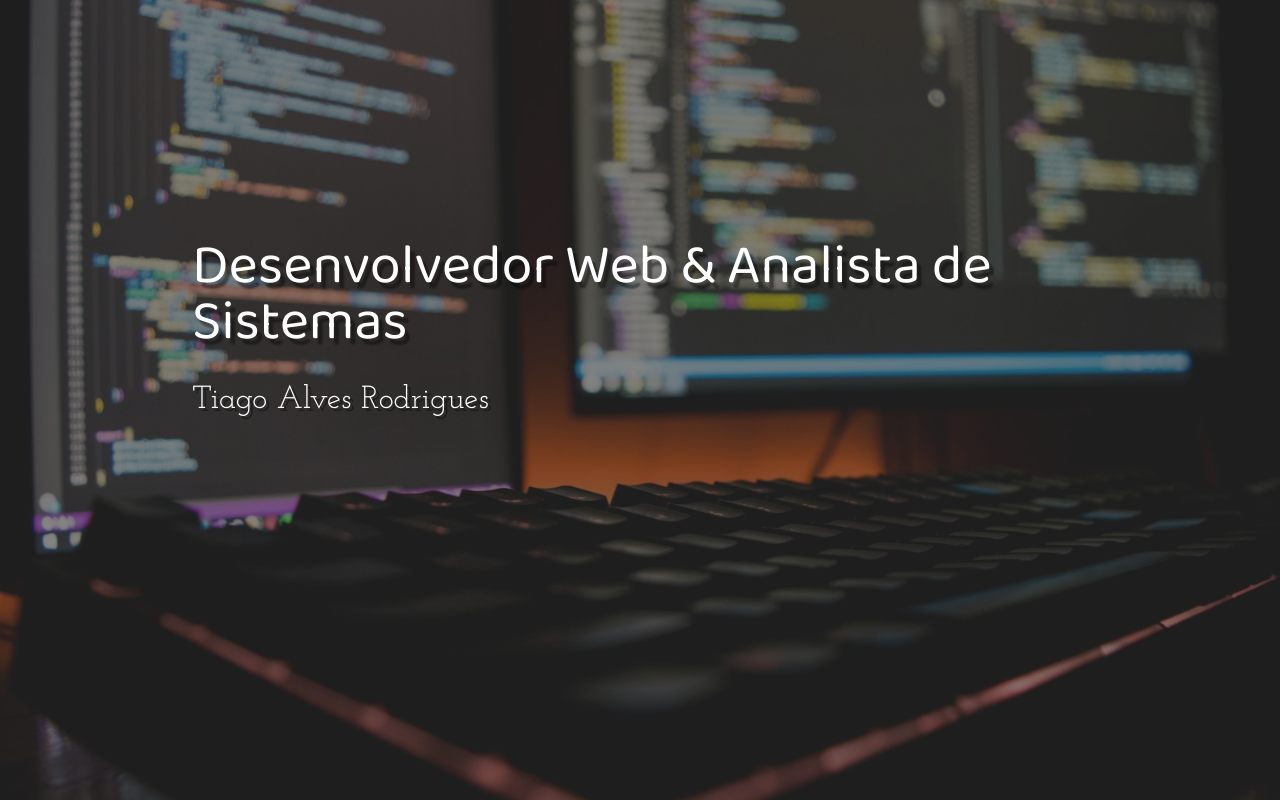
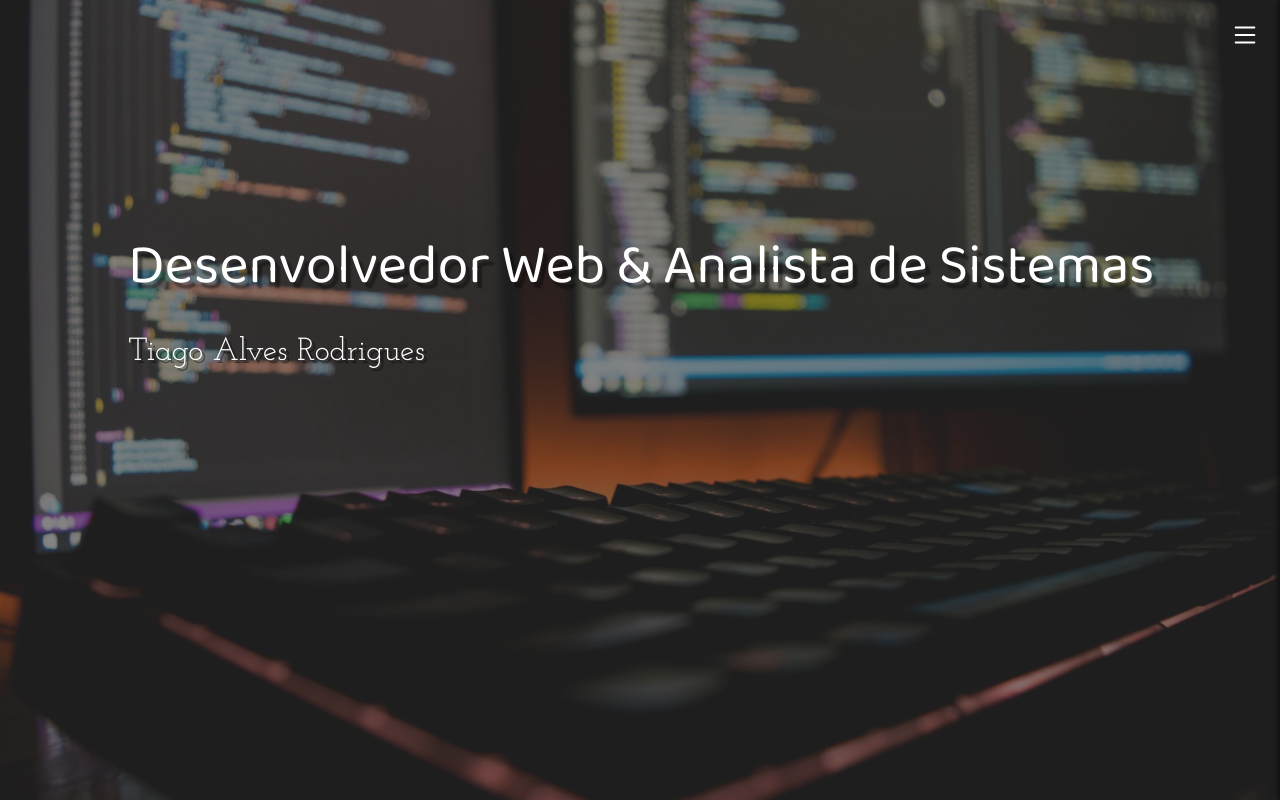
Before and after one commit to tiagorodri-dev/portfolio, a React (Vite) app: page / in a window 1280 px wide. Built offline with nearby package versions, Linux system fonts and the light colour scheme.

Commit message:
feat: create menu

```diff
--- a/package.json
+++ b/package.json
@@ -10,8 +10,10 @@
     "preview": "vite preview"
   },
   "dependencies": {
+    "bootstrap": "^5.3.3",
     "react": "^18.3.1",
-    "react-dom": "^18.3.1"
+    "react-dom": "^18.3.1",
+    "react-icons": "^5.2.1"
   },
   "devDependencies": {
     "@types/react": "^18.3.3",
--- a/src/components/Container/index.jsx
+++ b/src/components/Container/index.jsx
@@ -3,7 +3,7 @@ import Header from '../Header';
 
 function Container() {
     return (
-        <div className='container'>
+        <div>
             <Header></Header>
         </div>
     )
--- a/src/components/Header/index.jsx
+++ b/src/components/Header/index.jsx
@@ -1,8 +1,10 @@
 import './style.css';
 import ImageBackground from "../../assets/background-image.jpg";
+import Menu from '../Menu';
 
 function Header() {
     return (
+        <>
             <header>
                 <div className="img-wrapper">
                     <img src={ImageBackground} alt="imagem de fundo" />
@@ -12,6 +14,8 @@ function Header() {
                     <p>Tiago Alves Rodrigues</p>
                 </div>
             </header>
+            <Menu/>
+        </>
     )
 }
 
--- a/src/components/Header/style.css
+++ b/src/components/Header/style.css
@@ -33,8 +33,8 @@ header {
 .banner {
     position: absolute;
     top: 30%;
-    left: 15%;
-    width: 800px;
+    left: 10%;
+    max-width: 100%;
 }
 
 .banner h1 {
@@ -67,3 +67,33 @@ header {
         opacity: 1;
     }
 }
+
+@media (max-width: 575.98px) {
+    /* .banner h1 {
+        font-size: 3rem;
+    } */
+}
+
+@media (min-width: 576px) and (max-width: 767.98px) {
+    /* .banner h1 {
+        font-size: 1.5rem;
+    } */
+}
+
+@media (min-width: 768px) and (max-width: 991.98px) {
+    /* .banner h1 {
+        font-size: 5rem;
+    } */
+}
+
+@media (min-width: 992px) and (max-width: 1199.98px) {
+    /* .banner h1 {
+        font-size: 3rem;
+    } */
+}
+
+@media (min-width: 1200px) {
+    /* .banner h1 {
+        font-size: 3.5rem;
+    } */
+}
--- /dev/null
+++ b/src/components/Menu/index.jsx
@@ -0,0 +1,82 @@
+import { useState, useEffect, useRef } from 'react';
+import 'bootstrap/dist/css/bootstrap.min.css';
+import { BsList, BsX, BsHouse, BsTelephone, BsLightbulb, BsCardChecklist } from "react-icons/bs";
+import './style.css';
+
+function Menu() {
+    const [isOpen, setIsOpen] = useState(false);
+    const [isMenuLoaded, setIsMenuLoaded] = useState(false);
+    const menuRef = useRef(null);
+
+    const toggleMenu = () => {
+        if (!isOpen) {
+            setIsOpen(true);
+            setTimeout(() => {
+                setIsMenuLoaded(true);
+            }, 300); // Correspondendo ao tempo de transição do CSS
+        } else {
+            setIsMenuLoaded(false);
+            setIsOpen(false);
+        }
+    };
+
+    const handleClickOutside = (event) => {
+        if (menuRef.current && !menuRef.current.contains(event.target)) {
+            setIsMenuLoaded(false);
+            setIsOpen(false);
+        }
+    };
+
+    useEffect(() => {
+        document.addEventListener('mousedown', handleClickOutside);
+
+        return () => {
+            document.removeEventListener('mousedown', handleClickOutside);
+        };
+    }, []);
+
+    return (
+        <>
+            <button
+                className="navbar-toggler"
+                type="button"
+                onClick={toggleMenu}
+            >
+                {isOpen && isMenuLoaded ? (
+                    <BsX size={30} />
+                ) : (
+                    <BsList size={30} color="#fff" />
+                )}
+            </button>
+            <div ref={menuRef} className={`side-menu ${isOpen ? 'open' : ''}`}>
+                <ul className="navbar-nav">
+                    <li className="nav-item">
+                        <a className="nav-link" href="#">
+                            <BsHouse /> Home
+                        </a>
+                    </li>
+                    <hr />
+                    <li className="nav-item">
+                        <a className="nav-link" href="#">
+                            <BsLightbulb /> Conhecimentos
+                        </a>
+                    </li>
+                    <hr />
+                    <li className="nav-item">
+                        <a className="nav-link" href="#">
+                            <BsCardChecklist /> Projetos
+                        </a>
+                    </li>
+                    <hr />
+                    <li className="nav-item">
+                        <a className="nav-link" href="#">
+                            <BsTelephone /> Contato
+                        </a>
+                    </li>
+                </ul>
+            </div>
+        </>
+    );
+}
+
+export default Menu;
--- /dev/null
+++ b/src/components/Menu/style.css
@@ -0,0 +1,50 @@
+/* Menu.css */
+
+.navbar-toggler {
+    position: fixed;
+    top: 20px;
+    right: 20px;
+    z-index: 1001;
+    background-color: transparent;
+    border: none;
+}
+
+.side-menu {
+    position: fixed;
+    top: 0;
+    right: -300px;
+    width: 300px;
+    height: 100%;
+    background-color: #f8f9fa;
+    box-shadow: -2px 0 5px rgba(0, 0, 0, 0.5);
+    transition: right 0.7s ease-in-out;
+    z-index: 1000;
+    padding-top: 60px;
+}
+
+.side-menu.open {
+    right: 0;
+}
+
+.nav-item {
+    margin: 5px 0;
+}
+
+hr {
+    margin: 5px;
+}
+
+.nav-link {
+    display: flex;
+    align-items: center;
+    gap: 12px;
+    padding: 10px 20px;
+    color: #000;
+    text-decoration: none;
+    font-size: 20px;
+}
+
+.nav-link:hover {
+    color: #F80;
+    transition: 0.4s;
+}
```
Also changed, not shown: src/components/Title/index.jsx (added), 1 other file (tests, documents, lock files or other folders). Lines whose indentation alone changed are shown as unchanged.
